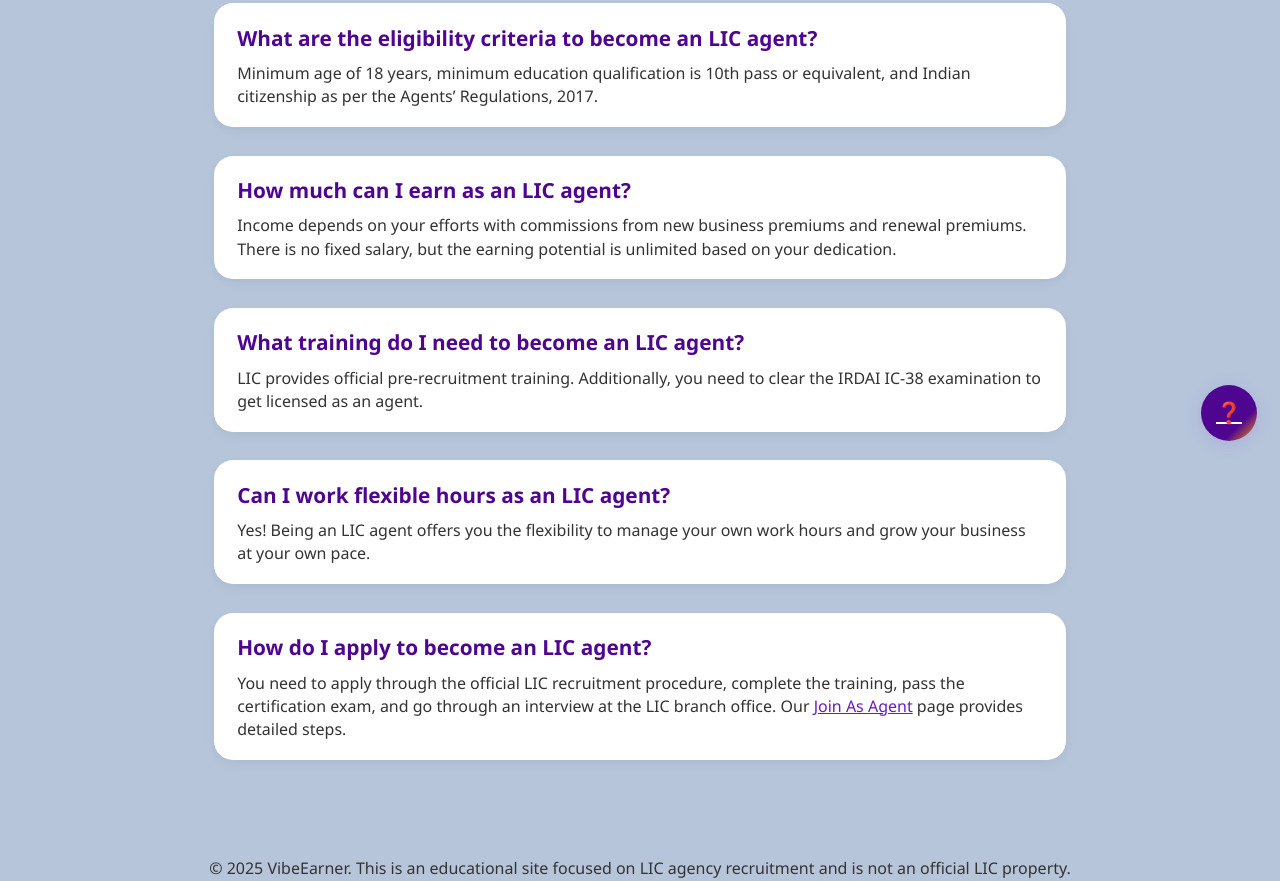
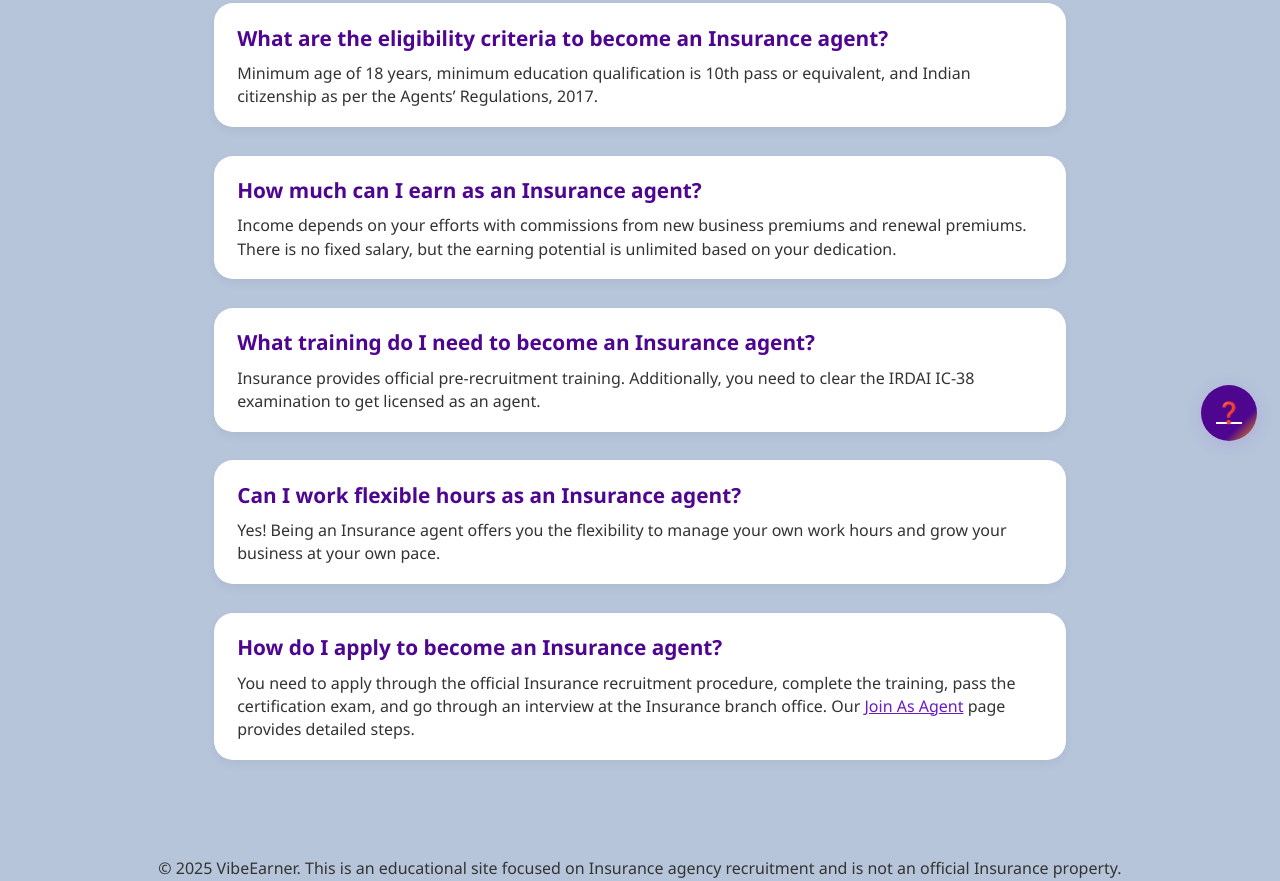
Before and after one commit to Dev024-wq/VibeEarner, a plain HTML site: page faq.html in a window 1280 px wide. Shown: the part 259-1140 px from the top of the page. Drawn offline with Linux system fonts and the light colour scheme; no server answers.

Commit message:
Update faq.html

```diff
--- a/faq.html
+++ b/faq.html
@@ -3,10 +3,10 @@
   <head>
     <meta charset="UTF-8" />
     <meta name="viewport" content="width=device-width, initial-scale=1" />
-    <title>FAQ – VibeEarner LIC Agent Recruitment</title>
+    <title>FAQ – VibeEarner Insurance Agent Recruitment</title>
     <meta
       name="description"
-      content="Frequently Asked Questions about joining LIC as an agent through VibeEarner. Clear your doubts about eligibility, income, training and more."
+      content="Frequently Asked Questions about joining Insurance as an agent through VibeEarner. Clear your doubts about eligibility, income, training and more."
     />
     <link rel="stylesheet" href="assets/styles.css" />
 
@@ -327,7 +327,7 @@
 
       <section aria-labelledby="faq1" tabindex="0">
         <h2 id="faq1">
-          What are the eligibility criteria to become an LIC agent?
+          What are the eligibility criteria to become an Insurance agent?
         </h2>
         <p>
           Minimum age of 18 years, minimum education qualification is 10th pass
@@ -337,7 +337,7 @@
       </section>
 
       <section aria-labelledby="faq2" tabindex="0">
-        <h2 id="faq2">How much can I earn as an LIC agent?</h2>
+        <h2 id="faq2">How much can I earn as an Insurance agent?</h2>
         <p>
           Income depends on your efforts with commissions from new business
           premiums and renewal premiums. There is no fixed salary, but the
@@ -346,27 +346,27 @@
       </section>
 
       <section aria-labelledby="faq3" tabindex="0">
-        <h2 id="faq3">What training do I need to become an LIC agent?</h2>
+        <h2 id="faq3">What training do I need to become an Insurance agent?</h2>
         <p>
-          LIC provides official pre-recruitment training. Additionally, you need
+          Insurance provides official pre-recruitment training. Additionally, you need
           to clear the IRDAI IC-38 examination to get licensed as an agent.
         </p>
       </section>
 
       <section aria-labelledby="faq4" tabindex="0">
-        <h2 id="faq4">Can I work flexible hours as an LIC agent?</h2>
+        <h2 id="faq4">Can I work flexible hours as an Insurance agent?</h2>
         <p>
-          Yes! Being an LIC agent offers you the flexibility to manage your own
+          Yes! Being an Insurance agent offers you the flexibility to manage your own
           work hours and grow your business at your own pace.
         </p>
       </section>
 
       <section aria-labelledby="faq5" tabindex="0">
-        <h2 id="faq5">How do I apply to become an LIC agent?</h2>
+        <h2 id="faq5">How do I apply to become an Insurance agent?</h2>
         <p>
-          You need to apply through the official LIC recruitment procedure,
+          You need to apply through the official Insurance recruitment procedure,
           complete the training, pass the certification exam, and go through an
-          interview at the LIC branch office. Our
+          interview at the Insurance branch office. Our
           <a href="join.html">Join As Agent</a> page provides detailed steps.
         </p>
       </section>
@@ -374,8 +374,8 @@
 
     <footer class="footer text-center p-6 bg-gray-100 mt-24" role="contentinfo">
       <p>
-        &copy; 2025 VibeEarner. This is an educational site focused on LIC
-        agency recruitment and is not an official LIC property.
+        &copy; 2025 VibeEarner. This is an educational site focused on Insurance
+        agency recruitment and is not an official Insurance property.
       </p>
     </footer>
 
```
